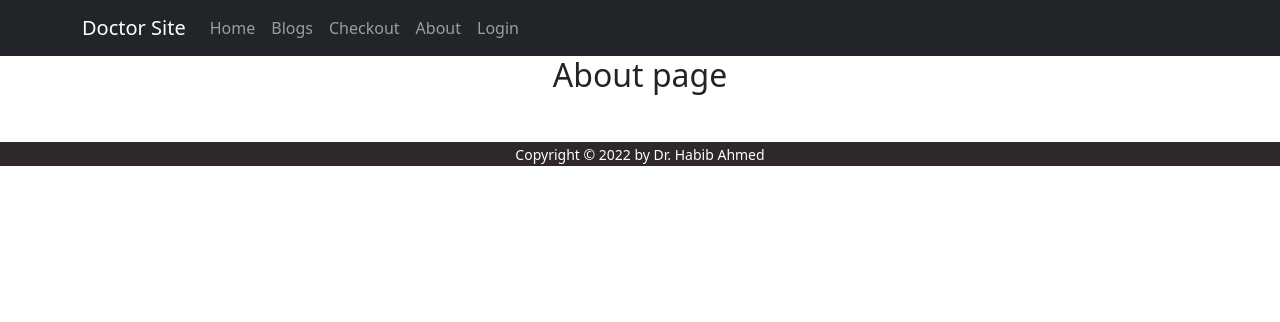
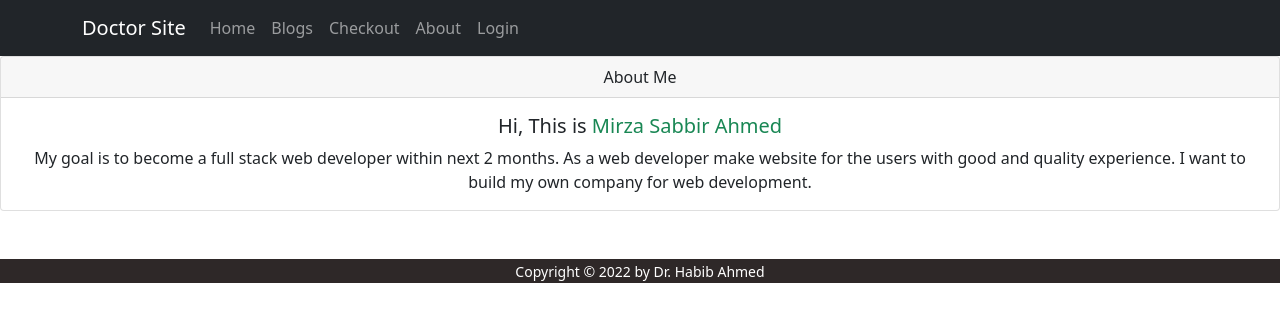
Before and after one commit to mirzasabbirgithub/service-provider-website, a React (Create React App) app: page /about in a window 1280 px wide. Shown: the top 322 px of the page. Built offline with nearby package versions, Linux system fonts and the light colour scheme.

Commit message:
About page completed

```diff
--- a/src/Pages/About/About.js
+++ b/src/Pages/About/About.js
@@ -1,9 +1,18 @@
 import React from 'react';
+import { Button, Card } from 'react-bootstrap';
 
 const About = () => {
           return (
                     <div>
-                              <h2>About page</h2>
+                              <Card className="text-center">
+                                        <Card.Header>About Me </Card.Header>
+                                        <Card.Body>
+                                                  <Card.Title>Hi, This is <span className='text-success'>Mirza Sabbir Ahmed</span></Card.Title>
+                                                  <Card.Text>
+                                                            My goal is to become a full stack web developer within next 2 months. As a web developer make website for the users with good and quality experience. I want to build my own company for web development.
+                                                  </Card.Text>
+                                        </Card.Body>
+                              </Card>
                     </div>
           );
 };
```
